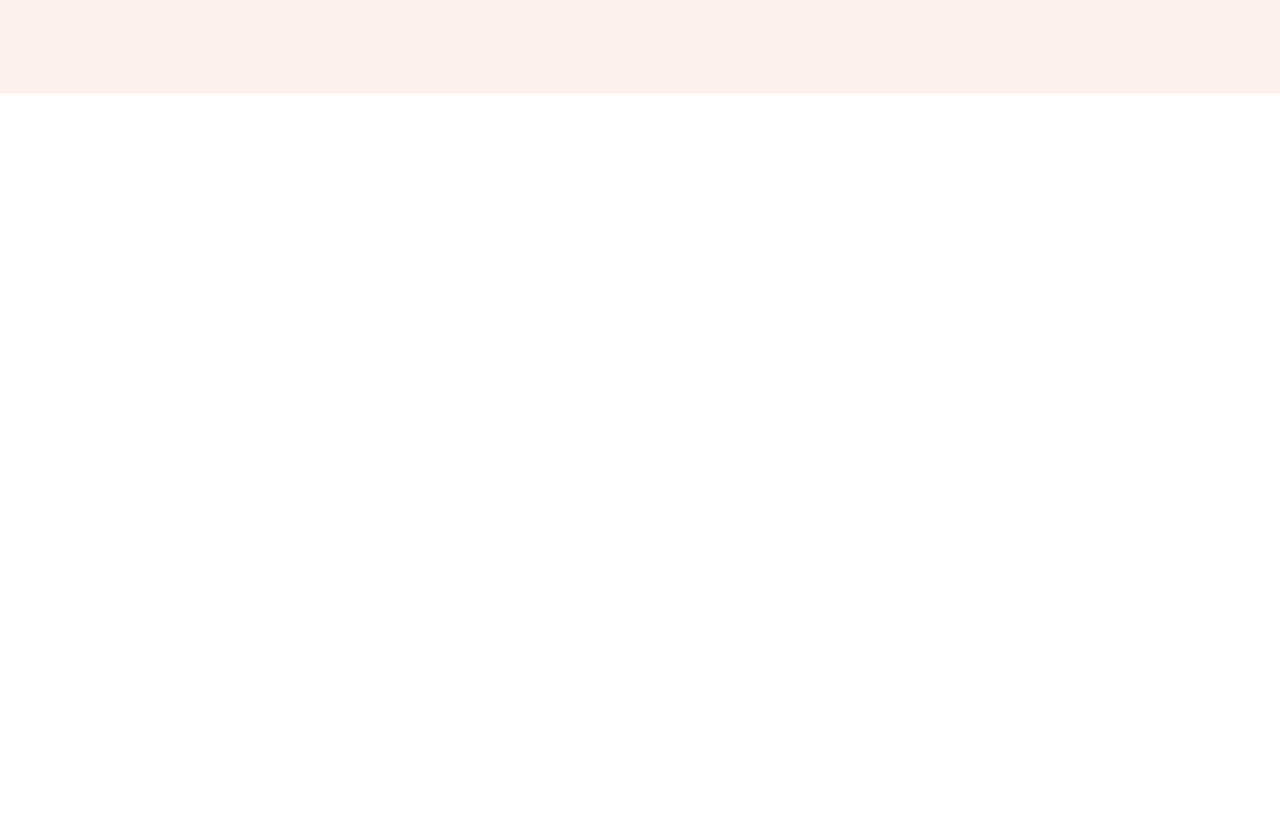
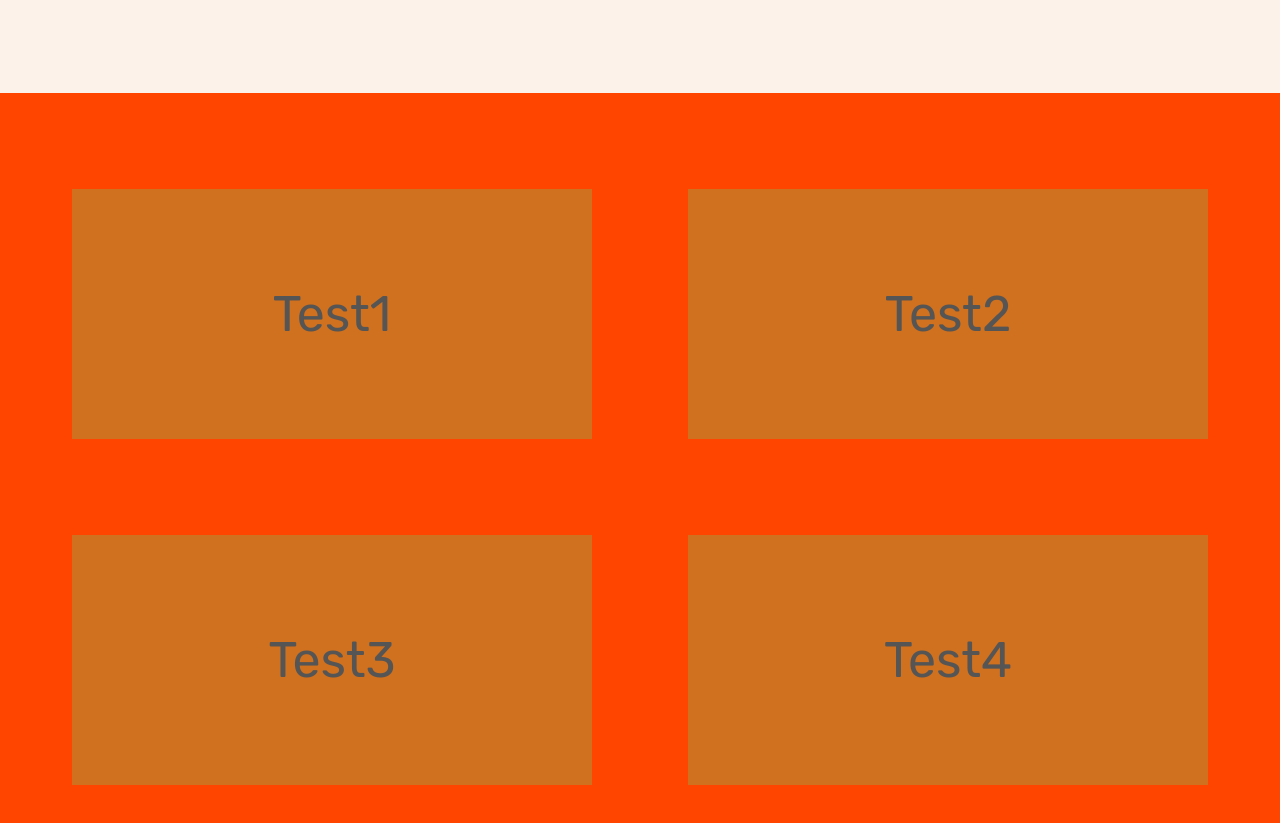
Before and after one commit to JungFF/Omnifood, a website built with Parcel: page index.html in a window 1280 px wide. Shown: the part 673-1496 px from the top of the page. Before the commit the page ends 800 px from the top, so only its background shows below. Built offline with nearby package versions, Linux system fonts and the light colour scheme.

Commit message:
set up a reusable grid

```diff
--- a/css/style.css
+++ b/css/style.css
@@ -42,6 +42,25 @@ body {
 /***********************/
 /* GENERAL REUSEABLE COMPONENTS */
 /***********************/
+.container {
+    max-width: 120rem;
+    margin: 0 auto;
+    padding: 0 3.2rem;
+}
+
+.grid {
+    display: grid;
+    gap: 9.6rem;
+}
+
+.grid--2-cols {
+    grid-template-columns: repeat(2, 1fr);
+}
+
+.grid--3-cols {
+    grid-template-columns: repeat(3, 1fr);
+}
+
 .heading-primary {
     font-size: 5.2rem;
     font-weight: 700;
@@ -138,8 +157,9 @@ body {
     color: #fff;
     background-color: #e67e22;
 }
+
 .main-nav-link.nav-cta:hover,
-.main-nav-link.nav-cta:active{
+.main-nav-link.nav-cta:active {
     background-color: #cf711f;
 }
 
@@ -206,3 +226,18 @@ body {
 .hero-img {
     width: 100%;
 }
+
+/***********************/
+/* HOW IT WORKS SECTION */
+/***********************/
+.section-how {
+    padding: 9.6rem 0;
+    background-color: orangered;
+    text-align: center;
+}
+
+.section-how div div {
+    padding: 100px;
+    font-size: 50px;
+    background-color: #cf711f;
+}
--- a/index.html
+++ b/index.html
@@ -58,6 +58,14 @@
                 </div>
             </div>
         </section>
+        <section class="section-how">
+            <div class="container grid grid--2-cols">
+                <div>Test1</div>
+                <div>Test2</div>
+                <div>Test3</div>
+                <div>Test4</div>
+            </div>
+        </section>
     </main>
 
 
```
